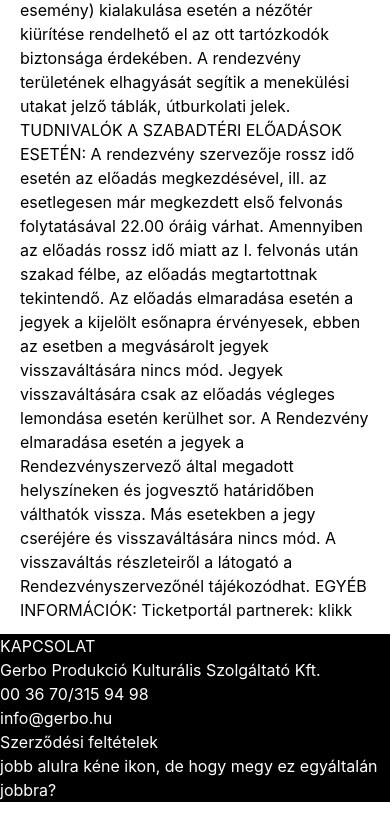
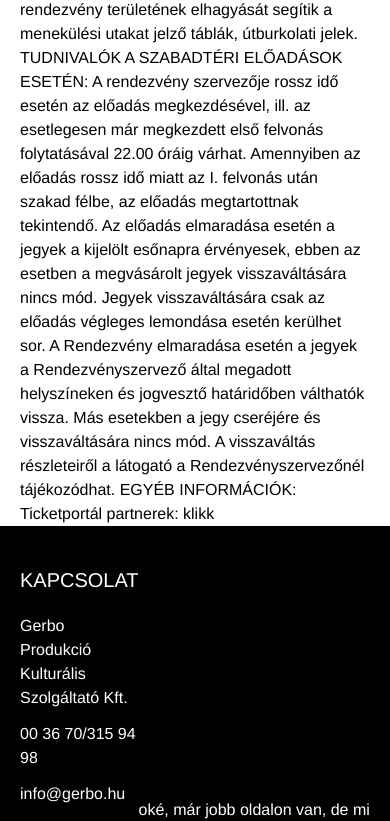
Before and after one commit to magicmia/gerbo, a React (Create React App) app: page /info in a window 390 px wide. Shown: the part 1156-1977 px from the top of the page. Built offline with nearby package versions, Linux system fonts and the light colour scheme.

Commit message:
ki itt belépsz, hagyj fel minden reménnyel én már megtettem

```diff
--- a/package.json
+++ b/package.json
@@ -8,6 +8,7 @@
     "@testing-library/user-event": "^13.5.0",
     "react": "^18.2.0",
     "react-dom": "^18.2.0",
+    "react-google-maps": "^9.4.5",
     "react-grid-gallery": "^0.5.6",
     "react-image-gallery": "^1.2.9",
     "react-router": "^6.3.0",
--- a/src/App.js
+++ b/src/App.js
@@ -1,14 +1,16 @@
+import React from "react";
+import { BrowserRouter as Router, Route, Routes, Link } from "react-router-dom";
 import Home from "./screens/Home";
 import Gallery from "./screens/Gallery";
 import Contact from "./screens/Contact";
 import Info from "./screens/Info";
+import Event from "./screens/Event";
 import { Navbar } from "responsive-navbar-react";
 import "responsive-navbar-react/dist/index.css";
 import { Slide } from "react-slideshow-image";
 import "react-slideshow-image/dist/styles.css";
-import logo from "./logo.svg";
 import "./App.css";
-import { BrowserRouter as Router, Route, Routes, Link } from "react-router-dom";
+
 
 const App = () => {
   const images = [
@@ -63,21 +65,21 @@ const App = () => {
         <Route path="/gallery" element={<Gallery />} />
         <Route path="/info" element={<Info />} />
         <Route path="/contact" element={<Contact />} />
+        <Route path="/event" element={<Event />} />
       </Routes>
-      <div className="bg-black mt-1 w-50 flex-1  bottom-0">
-        <div style={{ color: "white" }}>
-          <h1 className="mt-3">KAPCSOLAT</h1>
-          <h1>Gerbo Produkció Kulturális Szolgáltató Kft.</h1>
-          <h1>00 36 70/315 94 98</h1>
-          <h1>info@gerbo.hu</h1>
-          <Link to={''} onclick={''}>Szerződési feltételek</Link>
+      <div className="bg-black flex flex-row w-full bottom-0">
+        <div className='mt-5 ml-5 flex-1 text-white'>
+          <h1 className="my-5 text-xl">KAPCSOLAT</h1>
+          <h1 className='mb-3'>Gerbo Produkció Kulturális Szolgáltató Kft.</h1>
+          <h1 className='mb-3'>00 36 70/315 94 98</h1>
+          <h1 className='mb-3'>info@gerbo.hu</h1>
+          <Link to={''} >Szerződési feltételek</Link>
         </div>
         <div
           style={{ color: "white" }}
-          className="bg-black w-50 flex-1 bottom-0"
-          textAlign="right"
+          className="bg-black flex-1" class='place-self-end mr-5 mb-5'
         >
-          jobb alulra kéne ikon, de hogy megy ez egyáltalán jobbra?
+          oké, már jobb oldalon van, de mi a szarért nem a helyén?
         </div>
       </div>
     </Router>
--- /dev/null
+++ b/src/assets/Line.jsx
@@ -0,0 +1,21 @@
+export default function Line () {
+    return (
+        <div
+        style={{
+          borderTop: "20px solid #fff ",
+          borderBottom: "20px solid #fff",
+          marginLeft: 20,
+          marginRight: 20,
+        }}
+      >
+        <hr
+          style={{
+            color: "#000000",
+            backgroundColor: "#000000",
+            height: 0.5,
+            borderColor: "#000000",
+          }}
+        />
+      </div>
+    )
+};
--- a/src/index.css
+++ b/src/index.css
@@ -5,9 +5,9 @@
 
 body {
   margin: 0;
-  font-family: -apple-system, BlinkMacSystemFont, 'Segoe UI', 'Roboto', 'Oxygen',
-    'Ubuntu', 'Cantarell', 'Fira Sans', 'Droid Sans', 'Helvetica Neue',
-    sans-serif;
+  font-family: 'Helvetica Neue',
+  'Segoe UI', 'Roboto', 'Oxygen',
+    'Ubuntu', 'Cantarell', 'Fira Sans', 'Droid Sans', sans-serif;
   -webkit-font-smoothing: antialiased;
   -moz-osx-font-smoothing: grayscale;
 }
--- a/src/screens/Contact.js
+++ b/src/screens/Contact.js
@@ -1,23 +1,8 @@
+import Line from "../assets/Line";
 export default function Contact() {
   return (
     <div>
-      <div
-        style={{
-          borderTop: "20px solid #fff ",
-          borderBottom: "20px solid #fff",
-          marginLeft: 20,
-          marginRight: 20,
-        }}
-      >
-        <hr
-          style={{
-            color: "#000000",
-            backgroundColor: "#000000",
-            height: 0.5,
-            borderColor: "#000000",
-          }}
-        />
-      </div>
+      <Line />
       <h1>Ich bin die kapcsimapcsi</h1>
     </div>
   );
--- /dev/null
+++ b/src/screens/Event.js
@@ -0,0 +1,32 @@
+import React from "react";
+import Line from "../assets/Line";
+
+const Event = () => {
+  return (
+    <div className="bg-green flex-col flex justify-center align-middle ">
+      <Line />
+      <h1>én vagyok a kattant esemény</h1>
+      <button
+        onClick={"externalLink"}
+        className="w-3/4 self-center md:text-center h-12 text-sm bg-black text-white uppercase cursor-pointer rounded flex justify-center align-middle p-2"
+      >
+        JEGYEK
+      </button>
+      <div className="self-center my-5 text-sm uppercase flex justify-center align-middle p-2">
+        FACEBOOK ESEMÉNY
+      </div>
+      <iframe
+        src="https://www.google.com/maps/embed?pb=!1m18!1m12!1m3!1d3966.521260322283!2d106.8195613507864!3d-6.194741395493371!2m3!1f0!2f0!3f0!3m2!1i1024!2i768!4f13.1!3m3!1m2!1s0x2e69f5390917b759%3A0x6b45e67356080477!2sPT%20Kulkul%20Teknologi%20Internasional!5e0!3m2!1sen!2sid!4v1601138221085!5m2!1sen!2sid"
+        width="600"
+        height="450"
+        frameBorder="0"
+        style={{ border: 0 }}
+        allowFullScreen=""
+        aria-hidden="false"
+        tabIndex="0"
+      />
+    </div>
+  );
+};
+
+export default Event;
--- a/src/screens/Gallery.js
+++ b/src/screens/Gallery.js
@@ -1,5 +1,6 @@
 import React from "react";
 import Gallery from "react-grid-gallery";
+import Line from "../assets/Line";
 
 const IMAGES = [
   {
@@ -29,23 +30,7 @@ const IMAGES = [
 const MyGallery = () => {
   return (
     <div>
-      <div
-        style={{
-          borderTop: "20px solid #fff ",
-          borderBottom: "20px solid #fff",
-          marginLeft: 20,
-          marginRight: 20,
-        }}
-      >
-        <hr
-          style={{
-            color: "#000000",
-            backgroundColor: "#000000",
-            height: 1,
-            borderColor: "#000000",
-          }}
-        />
-      </div>
+      <Line />
       <h1 className="mb-5">GALÉRIA</h1>
       <Gallery images={IMAGES} />
     </div>
--- a/src/screens/Info.js
+++ b/src/screens/Info.js
@@ -1,48 +1,45 @@
+import Line from "../assets/Line";
 export default function Info() {
   return (
     <div>
-      <div
-        style={{
-          borderTop: "20px solid #fff ",
-          borderBottom: "20px solid #fff",
-          marginLeft: 20,
-          marginRight: 20,
-        }}
-      >
-        <hr
-          style={{
-            color: "#000000",
-            backgroundColor: "#000000",
-            height: 0.5,
-            borderColor: "#000000",
-          }}
-        />
-      </div>
-      <h1 className="mt-5 mb-5 mr-5 ml-5 font-medium text-2xl">INFORMÁCIÓ</h1>
+      <Line />
+      <h1 className="my-5 mx-5 font-medium text-2xl">INFORMÁCIÓ</h1>
       <h2 className="mt-5 ml-5 font-bold text-lg">HASZNOS INFORMÁCIÓK</h2>
-      <p className="ml-5 mr-5">
-A Rendezvény látogatója köteles betartani az intézmény házirendjét és a biztonsági rendszabályokat.  A Rendezvényt mindenki saját felelősségére látogathatja. A rendezőség mindent megtesz a Rendezvény biztonságos lebonyolítása érdekében,
-de a látogatók esetleges felelőtlen magatartása miatt bekövetkező károkért semmilyen felelősséget nem vállal.
-
-Alkoholos befolyásoltság alatt álló személyek a Rendezvényt még érvényes belépőjeggyel sem látogathatja és ilyen esetben a rendezőség kártérítésre nem kötelezhető. Az előadásról kép- és hangfelvétel készülhet, amelyen bármely látogató feltűnhet, de semmilyen követeléssel nem élhet a szervezőkkel, a felvétel készítőivel, illetve annak jogos felhasználójával szemben.
-
-Dohányozni kizárólag a kijelölt dohányzóhelyen szabad!
-A rendezvényen álló-, mozgóképet- vagy hangfelvételt kizárólag az engedéllyel rendelkező személyek készíthetnek!
-A rendezvény területén büfé üzemel!
-A rendezvény területén illemhelyek üzemelnek!
-A belépőjegy egyszeri belépésre jogosít!
-A rendezvény területére üveget (pl. üveges üdítőt) ill. egyéb éles tárgyat bevinni szigorúan tilos!
-Rendellenes körülmények (tűz, vihar, baleset, vagy bármely, testi épséget súlyosan veszélyeztető rendkívüli esemény) kialakulása esetén a nézőtér kiürítése rendelhető el az ott tartózkodók biztonsága érdekében. A rendezvény területének elhagyását segítik a menekülési utakat jelző táblák, útburkolati jelek.
-
-TUDNIVALÓK A SZABADTÉRI ELŐADÁSOK ESETÉN:
-A rendezvény szervezője rossz idő esetén az előadás megkezdésével, ill. az esetlegesen már megkezdett első felvonás folytatásával 22.00 óráig várhat.
-Amennyiben az előadás rossz idő miatt az I. felvonás után szakad félbe, az előadás megtartottnak tekintendő. Az előadás elmaradása esetén a jegyek a kijelölt esőnapra érvényesek, ebben az esetben a megvásárolt jegyek visszaváltására nincs mód.
-
-Jegyek visszaváltására csak az előadás végleges lemondása esetén kerülhet sor. A Rendezvény elmaradása esetén a jegyek a Rendezvényszervező által megadott helyszíneken és jogvesztő határidőben válthatók vissza. Más esetekben a jegy cseréjére és visszaváltására nincs mód. A visszaváltás részleteiről a látogató a Rendezvényszervezőnél tájékozódhat.
-
-EGYÉB INFORMÁCIÓK:
-Ticketportál partnerek: klikk
+      <p className="mx-5">
+        A Rendezvény látogatója köteles betartani az intézmény házirendjét és a
+        biztonsági rendszabályokat. A Rendezvényt mindenki saját felelősségére
+        látogathatja. A rendezőség mindent megtesz a Rendezvény biztonságos
+        lebonyolítása érdekében, de a látogatók esetleges felelőtlen magatartása
+        miatt bekövetkező károkért semmilyen felelősséget nem vállal. Alkoholos
+        befolyásoltság alatt álló személyek a Rendezvényt még érvényes
+        belépőjeggyel sem látogathatja és ilyen esetben a rendezőség
+        kártérítésre nem kötelezhető. Az előadásról kép- és hangfelvétel
+        készülhet, amelyen bármely látogató feltűnhet, de semmilyen követeléssel
+        nem élhet a szervezőkkel, a felvétel készítőivel, illetve annak jogos
+        felhasználójával szemben. Dohányozni kizárólag a kijelölt dohányzóhelyen
+        szabad! A rendezvényen álló-, mozgóképet- vagy hangfelvételt kizárólag
+        az engedéllyel rendelkező személyek készíthetnek! A rendezvény területén
+        büfé üzemel! A rendezvény területén illemhelyek üzemelnek! A belépőjegy
+        egyszeri belépésre jogosít! A rendezvény területére üveget (pl. üveges
+        üdítőt) ill. egyéb éles tárgyat bevinni szigorúan tilos! Rendellenes
+        körülmények (tűz, vihar, baleset, vagy bármely, testi épséget súlyosan
+        veszélyeztető rendkívüli esemény) kialakulása esetén a nézőtér kiürítése
+        rendelhető el az ott tartózkodók biztonsága érdekében. A rendezvény
+        területének elhagyását segítik a menekülési utakat jelző táblák,
+        útburkolati jelek. TUDNIVALÓK A SZABADTÉRI ELŐADÁSOK ESETÉN: A
+        rendezvény szervezője rossz idő esetén az előadás megkezdésével, ill. az
+        esetlegesen már megkezdett első felvonás folytatásával 22.00 óráig
+        várhat. Amennyiben az előadás rossz idő miatt az I. felvonás után szakad
+        félbe, az előadás megtartottnak tekintendő. Az előadás elmaradása esetén
+        a jegyek a kijelölt esőnapra érvényesek, ebben az esetben a megvásárolt
+        jegyek visszaváltására nincs mód. Jegyek visszaváltására csak az előadás
+        végleges lemondása esetén kerülhet sor. A Rendezvény elmaradása esetén a
+        jegyek a Rendezvényszervező által megadott helyszíneken és jogvesztő
+        határidőben válthatók vissza. Más esetekben a jegy cseréjére és
+        visszaváltására nincs mód. A visszaváltás részleteiről a látogató a
+        Rendezvényszervezőnél tájékozódhat. EGYÉB INFORMÁCIÓK: Ticketportál
+        partnerek: klikk
       </p>
     </div>
   );
-};
+}
```
Also changed, not shown: src/screens/Home.js (+18 -19 lines), src/assets/logo.svg (renamed from src/logo.svg), 1 other file (tests, documents, lock files or other folders).
